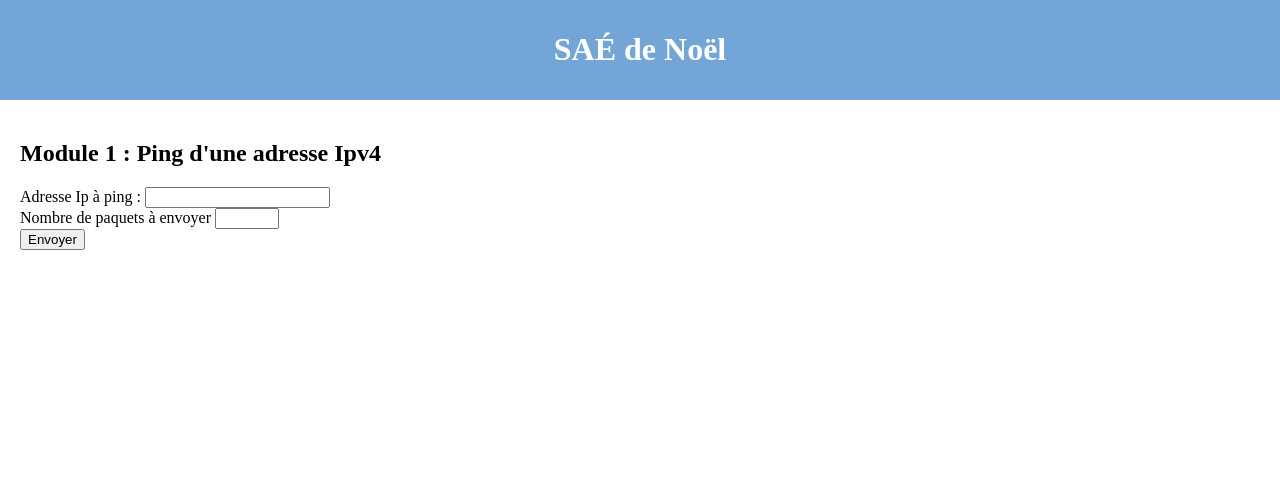
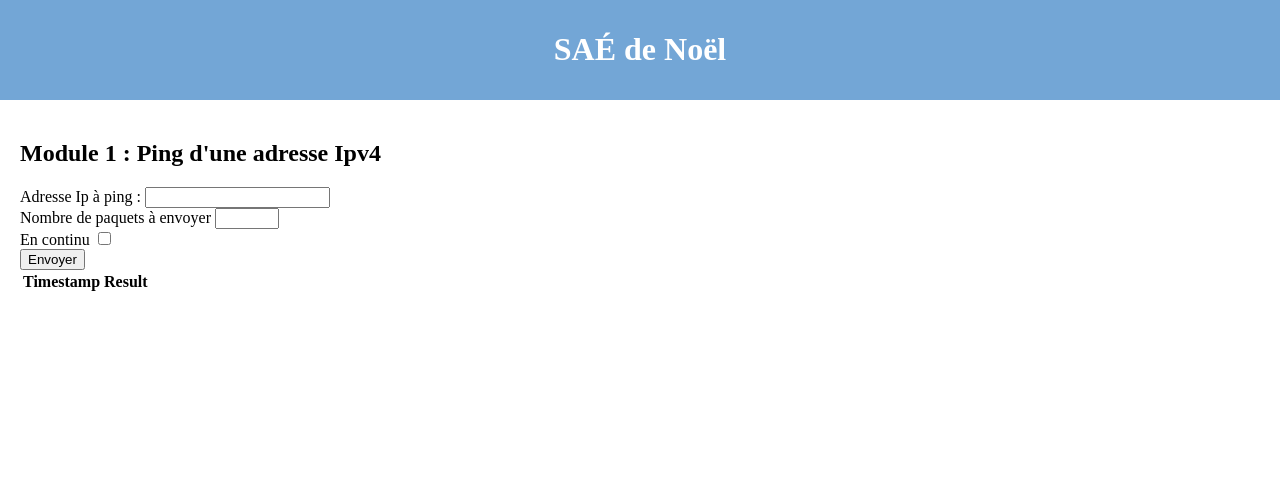
Before and after one commit to badem09/sae_but3_fa, a PHP site: page /module1.php in a window 1280 px wide. Shown: the top 490 px of the page. Run offline with PHP 8.4, Linux system fonts and the light colour scheme; lists and menus that the app fills with data are empty.

Commit message:
Result are now in a table. Continuous to do

```diff
--- a/src/module1.php
+++ b/src/module1.php
@@ -12,8 +12,22 @@
 		<label for='adr_ip'> Nombre de paquets à envoyer </label>
 		<input id="input_nb_paquets" type="number" min="1" max="100"/>
 		<br>
+		<label for='input_continu'> En continu  </label>
+		<input id="input_continu" type="checkbox"/>
+		<br>
 		<button id='btn_adr_ip'> Envoyer </button>
-		<div id='ping_res'></div>
+
+		<div id='ping_res'>
+			 <table id="pingTable">
+				<thead>
+				    <tr>
+				        <th>Timestamp</th>
+				        <th>Result</th>
+				    </tr>
+				</thead>
+				<tbody id="pingTableBody"></tbody>
+			</table>
+		</div>
 	</div>
 
 	<?php require("footer.php");?>
@@ -26,13 +40,57 @@
 		var ipRegex = /^(\d{1,3}\.){3}\d{1,3}$/;
 		return ipRegex.test(input);
 	}
+	function updatePingTable(result) {
+            var pingTableBody = document.getElementById("pingTableBody");
+
+            // Create a new table row
+            var row = document.createElement("tr");
+
+            // Create table cells for timestamp and result
+            var timestampCell = document.createElement("td");
+            var resultCell = document.createElement("td");
+
+            // Set the timestamp cell content to the current time
+            var timestamp = new Date().toLocaleTimeString();
+            timestampCell.textContent = timestamp;
+
+            // Set the result cell content to the ping result
+            resultCell.innerHTML = '<pre>' + result + '</pre>';
+
+            // Append cells to the row
+            row.appendChild(timestampCell);
+            row.appendChild(resultCell);
+
+            // Append the row to the table body
+            pingTableBody.appendChild(row);
+        }
+    function resetTable() {
+        var pingTableBody = document.getElementById("pingTableBody");
+        pingTableBody.innerHTML = ''; // Clear the content of the table body
+    }
 
     $('body').on('click', '#btn_adr_ip', function (){
-    	showImage();
+		resetTable();
     	$adr_ip = document.getElementById("input_adr_ip").value
     	$nb_paquets = document.getElementById("input_nb_paquets").value
+    	var continu_checkbox = document.getElementById("input_continu")
+
     	if (isValidIPAddress($adr_ip)){
-			$("#ping_res").load(("module1_ping.php?adr_ip="+$adr_ip + "&nb_paquets=" + $nb_paquets ) , function(a,b,c) {});
+	    	var url = "module1_ping.php?adr_ip="+$adr_ip + "&nb_paquets=" + $nb_paquets;
+	    	if (continu_checkbox.checked){
+				url += "&continu=True";
+			}
+			//$("#ping_res").load((url) , function(a,b,c) {});
+        	var eventSource = new EventSource(url);
+            eventSource.onmessage = function (event) {
+                if (event.data != ""){
+                	updatePingTable(event.data);
+                }
+            };
+            eventSource.onerror = function (error) {
+                console.error('EventSource failed:', error);
+                eventSource.close();
+            };
 		}
 		else {
 			alert('Ip not valid');
```
